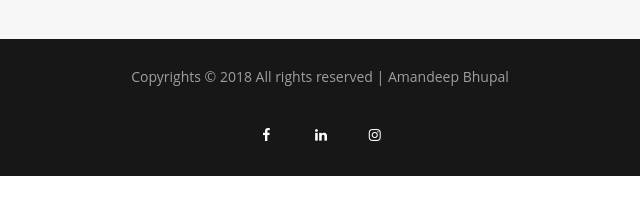
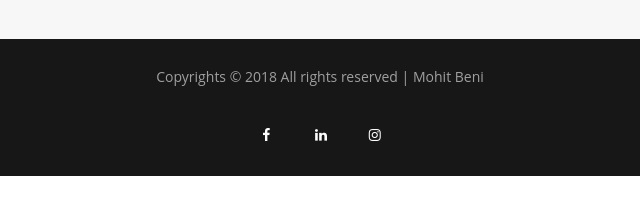
Before and after one commit to mohitbeni/mohitbeni.github.io, a plain HTML site: page index.html in a window 1280 px wide. Shown: the part 3470-3684 px from the top of the page, 320-960 px from the left. Drawn offline with nearby package versions, Linux system fonts and the light colour scheme; files whose address does not match are found by name; a web font is replaced by a local one.

Commit message:
Update index.html

```diff
--- a/index.html
+++ b/index.html
@@ -500,7 +500,7 @@ Smartphone Compatible web template, free webdesigns for Nokia, Samsung, LG, Sony
 </div>
 <div class="footer">
 	 <div class="container">
-		<p>Copyrights © 2018 All rights reserved |&nbsp<a href="mailto:mohitbeni002@gmail.com" style="color:rgba(255, 255, 255, 0.59)">Amandeep Bhupal</a></p>
+		<p>Copyrights © 2018 All rights reserved |&nbsp<a href="mailto:mohitbeni002@gmail.com" style="color:rgba(255, 255, 255, 0.59)">Mohit Beni</a></p>
 		<div class="social">
 
 				<a href="https://www.facebook.com/mohit beni" class="fa fa-facebook"></a>
```
